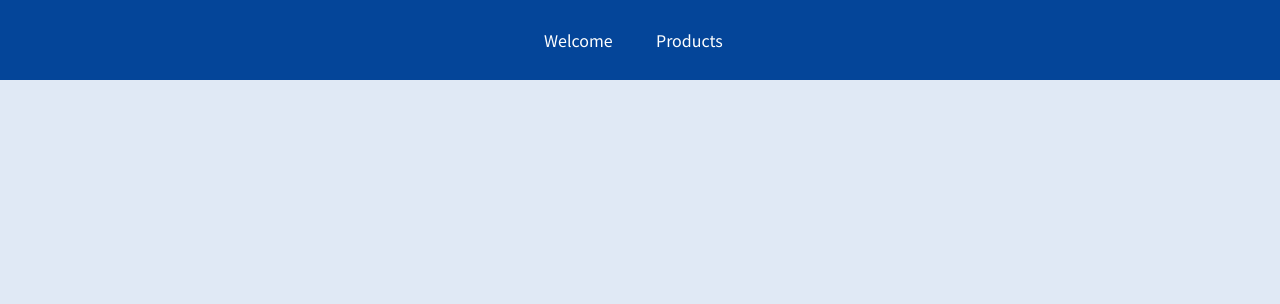
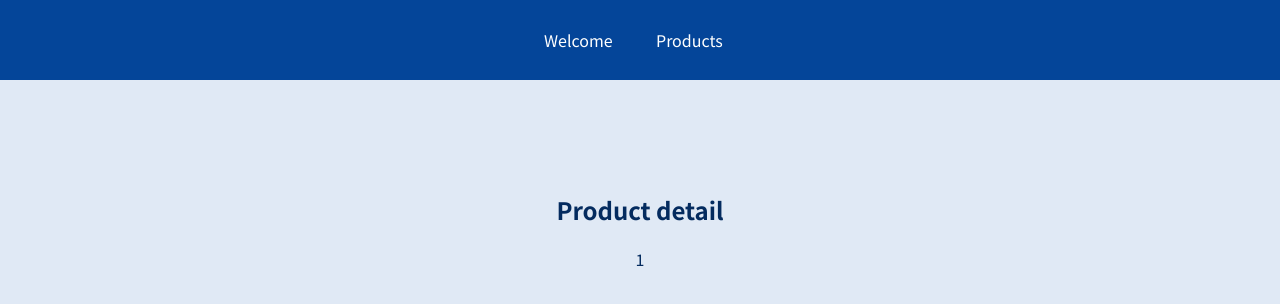
Before and after one commit to lerand94/reactRouterApp, a JavaScript app: page /product-detail/1 in a window 1280 px wide. Shown: the top 304 px of the page. Built offline with nearby package versions, Linux system fonts and the light colour scheme.

Commit message:
learned dynamic Routes and extracted in ProductDetail cmp

```diff
--- a/src/App.js
+++ b/src/App.js
@@ -2,6 +2,7 @@
 import Welcome from "./pages/Welcome";
 import Products from "./pages/Products";
 import MainHeader from "./components/MainHeader";
+import ProductDetail from "./pages/ProductDetail";
 
 function App() {
   return (
@@ -15,6 +16,9 @@
           <Route path="/products">
             <Products />
           </Route>
+          <Route path="/product-detail/:productId">
+            <ProductDetail />
+          </Route>
         </main>
       </div>
     </div>
--- /dev/null
+++ b/src/pages/ProductDetail.js
@@ -0,0 +1,14 @@
+import { useParams } from "react-router-dom";
+
+const ProductDetail = () => {
+  const params = useParams();
+
+  return (
+    <section>
+      <h1>Product detail</h1>
+      <p>{params.productId}</p>
+    </section>
+  );
+};
+
+export default ProductDetail;
```
